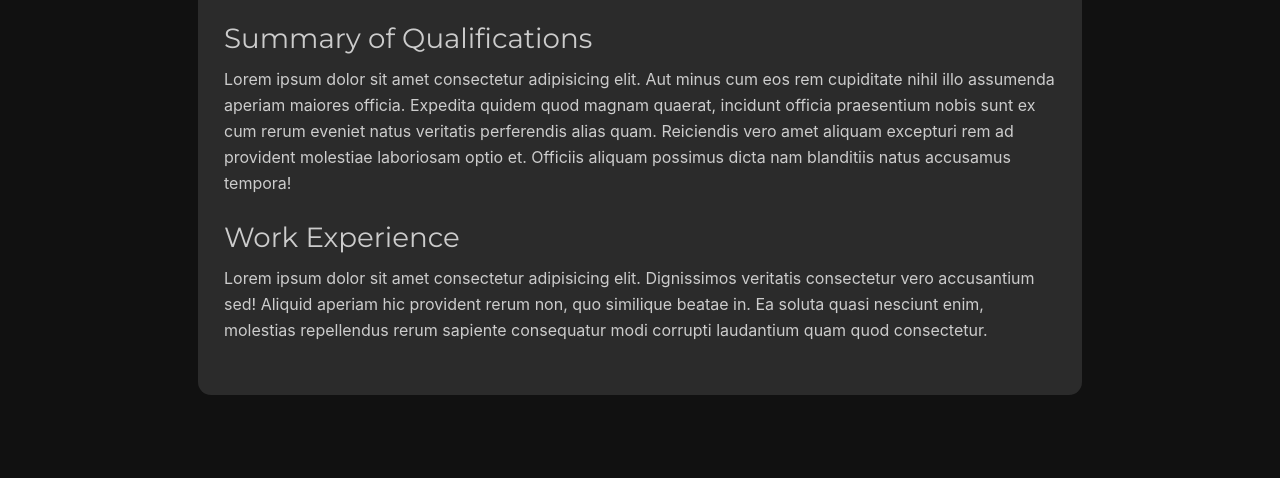
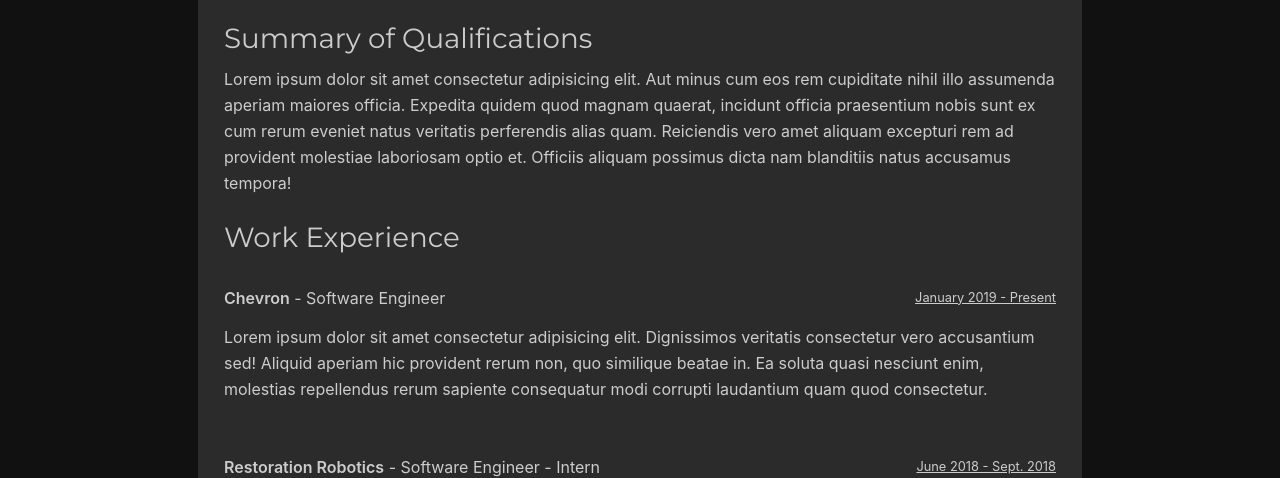
Before and after one commit to devmart10/devon-blog, a Gatsby site: page /about in a window 1280 px wide. Shown: the part 475-953 px from the top of the page. Built offline with nearby package versions, Linux system fonts and the light colour scheme; Gatsby itself is replaced by a stand-in of ours; some packages are replaced by stand-ins of ours.

Commit message:
refactors about.js to extract WorkExperience shared component

```diff
--- a/src/pages/about.js
+++ b/src/pages/about.js
@@ -1,18 +1,16 @@
 import React from "react"
-import { Link, graphql } from "gatsby"
+import { graphql } from "gatsby"
 
-import Bio from "../components/bio"
 import Layout from "../components/layout"
 import SEO from "../components/seo"
-import { rhythm } from "../utils/typography"
 import Title from "../shared/components/Title"
 import Section from "../shared/components/Section"
+import WorkExperience from "../shared/components/WorkExperience"
 
 class AboutPage extends React.Component {
   render() {
     const { data } = this.props
     const siteTitle = data.site.siteMetadata.title
-    const posts = data.allMarkdownRemark.edges
 
     return (
       <Layout location={this.props.location} title={siteTitle}>
@@ -42,13 +40,29 @@ class AboutPage extends React.Component {
             blanditiis natus accusamus tempora!
           </p>
           <h2>Work Experience</h2>
-          <p>
+          <WorkExperience
+            company="Chevron"
+            role="Software Engineer"
+            date="January 2019 - Present"
+          >
             Lorem ipsum dolor sit amet consectetur adipisicing elit. Dignissimos
             veritatis consectetur vero accusantium sed! Aliquid aperiam hic
             provident rerum non, quo similique beatae in. Ea soluta quasi
             nesciunt enim, molestias repellendus rerum sapiente consequatur modi
             corrupti laudantium quam quod consectetur.
-          </p>
+          </WorkExperience>
+          <WorkExperience
+            company="Restoration Robotics"
+            role="Software Engineer - Intern"
+            date="June 2018 - Sept. 2018"
+          >
+            Lorem ipsum dolor sit amet consectetur adipisicing elit. Assumenda
+            dolorum, magnam excepturi consequuntur quibusdam natus enim
+            voluptatibus totam tenetur accusamus nemo labore saepe ratione porro
+            pariatur ipsum rem numquam unde nisi qui. Perspiciatis eaque
+            similique consequuntur, culpa porro animi error sit nam ipsam
+            aperiam numquam velit dolorem voluptates alias reiciendis!
+          </WorkExperience>
         </Section>
       </Layout>
     )
@@ -64,20 +78,5 @@ export const pageQuery = graphql`
         title
       }
     }
-    allMarkdownRemark(sort: { fields: [frontmatter___date], order: DESC }) {
-      edges {
-        node {
-          excerpt
-          fields {
-            slug
-          }
-          frontmatter {
-            date(formatString: "MMMM DD, YYYY")
-            title
-            description
-          }
-        }
-      }
-    }
   }
 `
--- /dev/null
+++ b/src/shared/components/WorkExperience.jsx
@@ -0,0 +1,37 @@
+import React from "react"
+import { rhythm } from "../../utils/typography"
+
+const dateStyle = {
+  textDecoration: "underline",
+}
+
+const WorkExperience = ({ company, role, date, children }) => {
+  return (
+    <section>
+      <div
+        style={{
+          display: "flex",
+          justifyContent: "space-between",
+          alignItems: "center",
+          marginTop: rhythm(1),
+          marginBottom: rhythm(1 / 2),
+        }}
+      >
+        <span>
+          <strong>{company}</strong> - {role}
+        </span>
+        <span
+          style={{
+            textDecoration: "underline",
+            fontSize: ".8rem",
+          }}
+        >
+          {date}
+        </span>
+      </div>
+      <p style={{ marginBottom: rhythm(2) }}>{children}</p>
+    </section>
+  )
+}
+
+export default WorkExperience
```
